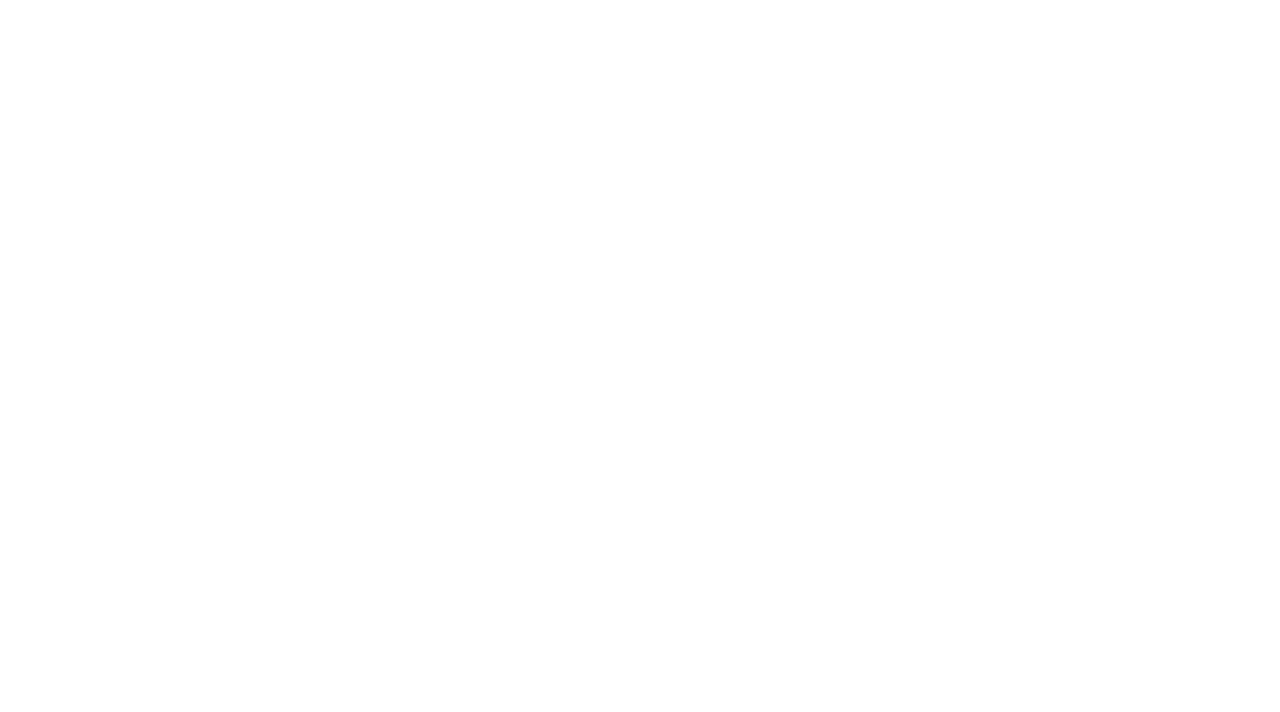
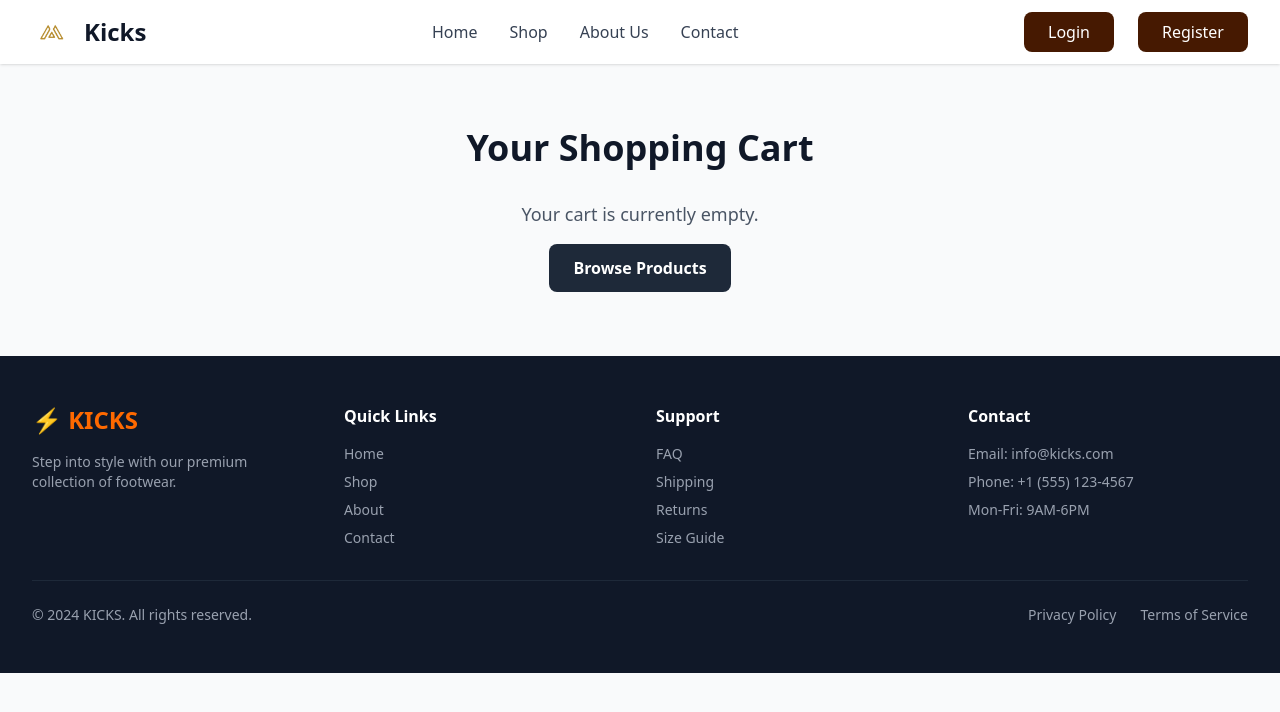
Before and after one commit to AtomSah/kicks-client, a React (Vite) app: page /cart in a window 1280 px wide. Before the commit this address had no page. Shown: the top 712 px of the page. Built offline with nearby package versions, Linux system fonts and the light colour scheme.

Commit message:
cart page api done

```diff
--- a/src/App.jsx
+++ b/src/App.jsx
@@ -6,6 +6,7 @@ import Shop from './core/public/product/productPage';
 import AboutUs from './core/public/aboutUs';
 import ProductDetails from './core/public/product/productDetails';
 import CartDrawer from './components/CartDrawer'; // ✅ import here
+import CartPage from './core/public/cart/cartPage';
 
 function App() {
   return (
@@ -17,6 +18,7 @@ function App() {
         <Route path="/Shop" element={<Shop />} />
         <Route path="/product/:id" element={<ProductDetails />} />
         <Route path="/AboutUs" element={<AboutUs />} />
+        <Route path="/cart" element={<CartPage />} />
       </Routes>
 
       <CartDrawer />
--- a/src/components/navbar.jsx
+++ b/src/components/navbar.jsx
@@ -47,9 +47,9 @@ const Navbar = () => {
             {user ? (
               <>
                 {/* ✅ Cart Button instead of Link */}
-                <button onClick={toggleCart}>
+                <Link to={"/cart"}>
                   <ShoppingCart className="w-6 h-6 text-gray-700 hover:text-amber-600 cursor-pointer" />
-                </button>
+                </Link>
 
                 {/* Profile Dropdown */}
                 <div className="relative" ref={dropdownRef}>
--- /dev/null
+++ b/src/core/public/cart/cartPage.jsx
@@ -0,0 +1,70 @@
+import React from 'react';
+import { Link } from 'react-router-dom';
+import { useCart } from '../../../context/CartContext';
+import Navbar from '../../../components/navbar';
+import Footer from '../../../components/footer';
+
+const CartPage = () => {
+  const { cartItems, removeFromCart, clearCart } = useCart();
+
+  const total = cartItems.reduce((acc, item) => acc + item.price * item.quantity, 0);
+
+  return (
+    <div className="min-h-screen bg-gray-50">
+      <Navbar />
+
+      <div className="max-w-6xl mx-auto px-4 py-16">
+        <h1 className="text-4xl font-bold text-gray-900 mb-8 text-center">Your Shopping Cart</h1>
+
+        {cartItems.length === 0 ? (
+          <div className="text-center text-gray-600">
+            <p className="text-lg">Your cart is currently empty.</p>
+            <Link to="/shop" className="mt-4 inline-block text-white bg-gray-800 hover:bg-gray-900 px-6 py-3 rounded-lg font-semibold transition">Browse Products</Link>
+          </div>
+        ) : (
+          <div className="grid grid-cols-1 lg:grid-cols-3 gap-8">
+            <div className="lg:col-span-2 space-y-6">
+              {cartItems.map((item) => (
+                <div key={item._id} className="flex items-center bg-white shadow rounded-lg overflow-hidden">
+                  <img src={item.image} alt={item.name} className="w-24 h-24 object-contain bg-gray-100" />
+                  <div className="flex-1 p-4">
+                    <h2 className="text-lg font-semibold text-gray-900">{item.name}</h2>
+                    <p className="text-sm text-gray-500">Size: {item.size || 'N/A'}</p>
+                    <p className="text-sm text-gray-500">Quantity: {item.quantity}</p>
+                  </div>
+                  <div className="flex flex-col items-end p-4">
+                    <p className="text-lg font-semibold text-gray-900">Rs {item.price * item.quantity}</p>
+                    <button onClick={() => removeFromCart(item._id)} className="text-red-500 text-sm hover:underline">Remove</button>
+                  </div>
+                </div>
+              ))}
+            </div>
+
+            <div className="bg-white p-6 rounded-lg shadow-md h-fit">
+              <h2 className="text-2xl font-bold text-gray-800 mb-4">Order Summary</h2>
+              <div className="flex justify-between items-center mb-2">
+                <span className="text-gray-600">Subtotal</span>
+                <span className="text-gray-800 font-medium">Rs {total}</span>
+              </div>
+              <div className="flex justify-between items-center border-t pt-4 mt-4">
+                <span className="text-lg font-semibold text-gray-900">Total</span>
+                <span className="text-lg font-bold text-gray-900">Rs {total}</span>
+              </div>
+              <button className="mt-6 w-full bg-red-600 hover:bg-red-700 text-white py-3 rounded-lg font-semibold transition">Proceed to Checkout</button>
+              <button
+                onClick={clearCart}
+                className="mt-4 w-full text-red-600 hover:underline text-sm"
+              >
+                Clear Cart
+              </button>
+            </div>
+          </div>
+        )}
+      </div>
+
+      <Footer />
+    </div>
+  );
+};
+
+export default CartPage;
```
